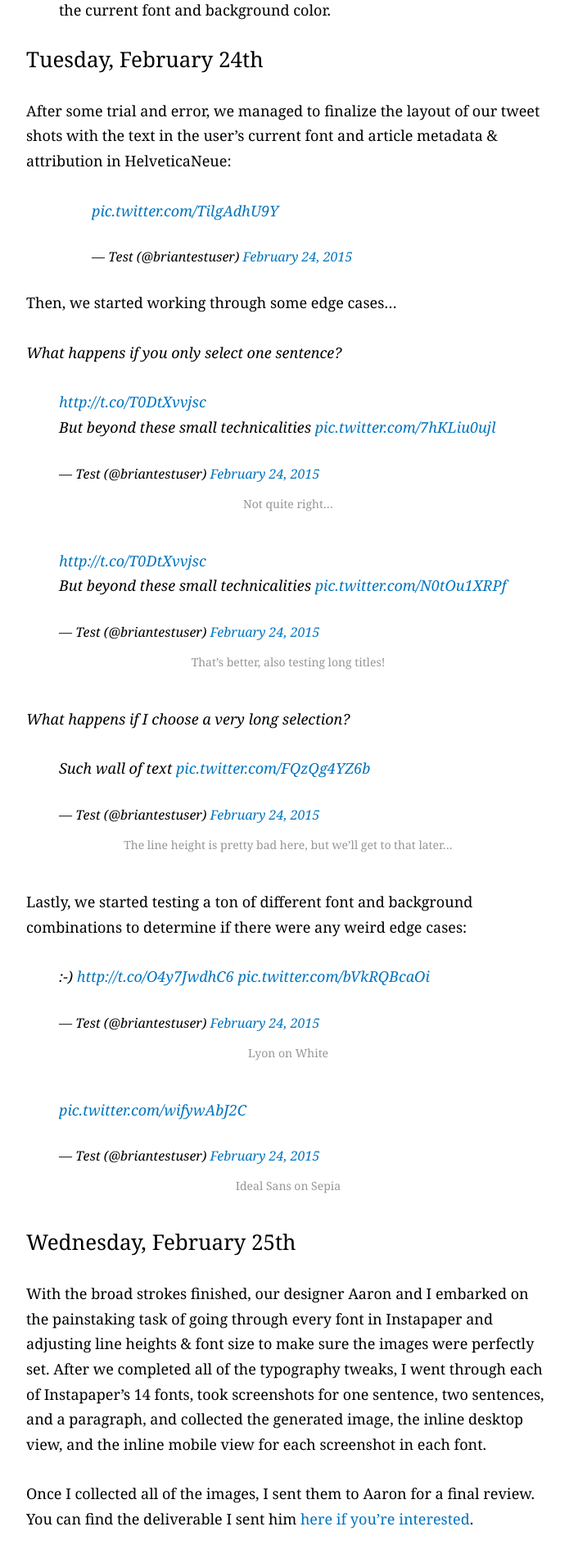
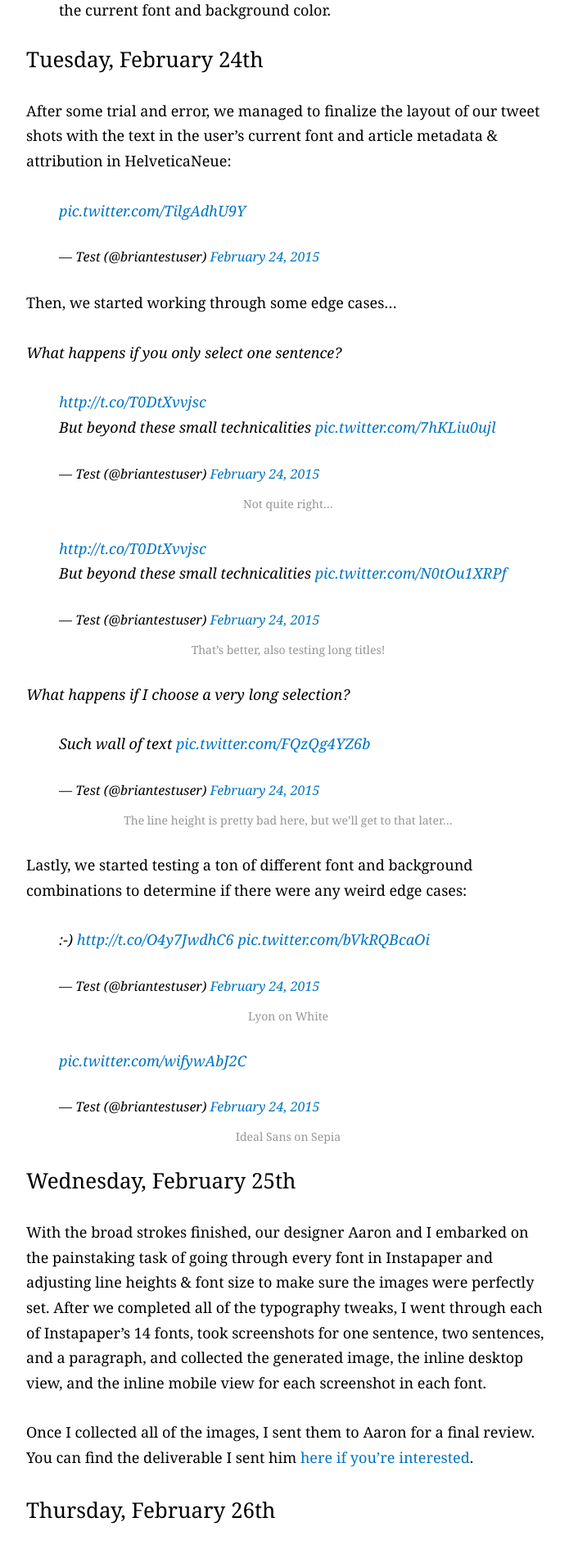
Before and after one commit to Donohue/donohue.github.io, a Jekyll site: the page built from _posts/2015-03-27-instapaper-tweetshots.markdown, in a window 1280 px wide. Shown: the part 3781-5677 px from the top of the page at 82% size, without its empty margins (288-983 px from the left). Built offline with Jekyll 4.4.1, drawn with Linux system fonts in a browser that asks for light colours; some web fonts are replaced; comment, search, counter and statistics services are not loaded.

Commit message:
Improve styling for figures and figcaptions
Signed-off-by: Brian Donohue <brian@team.instapaper.com>

```diff
--- a/css/main.css
+++ b/css/main.css
@@ -151,13 +151,13 @@
     margin: 30px 0px;
 }
 
-p img {
+p img, figure img {
     width: 100%;
     transition: all 200ms ease-out;
     opacity: var(--image-opacity);
 }
 
-p img:hover, p img:active {
+p img:hover, p img:active, figure img:hover, figure img:active {
     opacity: 1;
 }
 
@@ -165,11 +165,18 @@
     margin-bottom: 10px;
 }
 
+figure {
+    margin: 0;
+}
+
+figure figcaption {
+    margin-top: 10px;
+}
+
 figcaption {
     color: rgb(150, 150, 150);
     text-align: center;
     font-size: 14px;
-    padding-bottom: 15px;
 }
 
 .fin {
```
